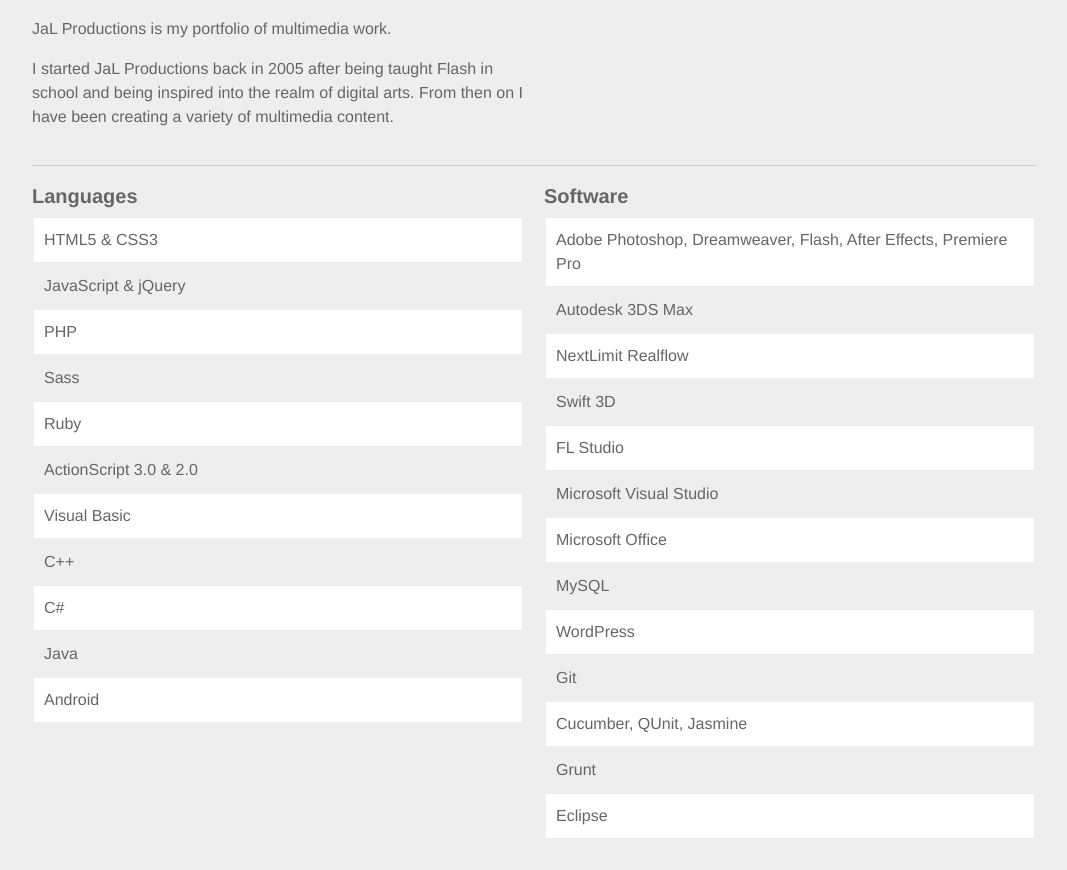
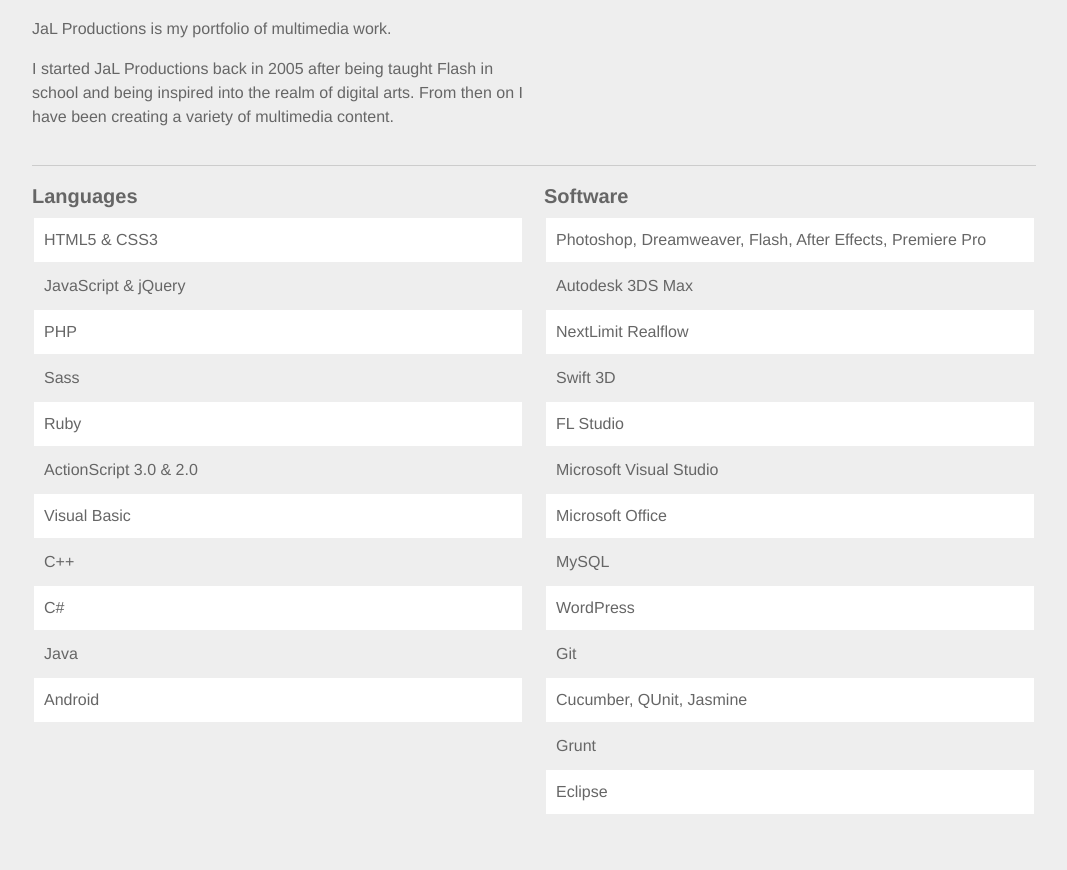
Before and after one commit to jamesl1001/jalproductions, a PHP site: page /about in a window 1280 px wide. Shown: the part 503-1373 px from the top of the page, without its empty margins (106-1173 px from the left). After the commit the page ends 1317 px from the top, so only its background shows below. Run offline with PHP 8.4, Linux system fonts and the light colour scheme; data that the repository does not hold is empty; style sheets or scripts are compiled from the project's sources; some libraries are stand-ins or nearby versions.

Commit message:
Remove 'Adobe' so that it fits on one line

```diff
--- a/about.php
+++ b/about.php
@@ -113,7 +113,7 @@
                     <h3>Software</h3>
                     <table>
                         <tr>
-                            <td>Adobe Photoshop, Dreamweaver, Flash, After Effects, Premiere Pro</td>
+                            <td>Photoshop, Dreamweaver, Flash, After Effects, Premiere Pro</td>
                         </tr>
                         <tr>
                             <td>Autodesk 3DS Max</td>
```
